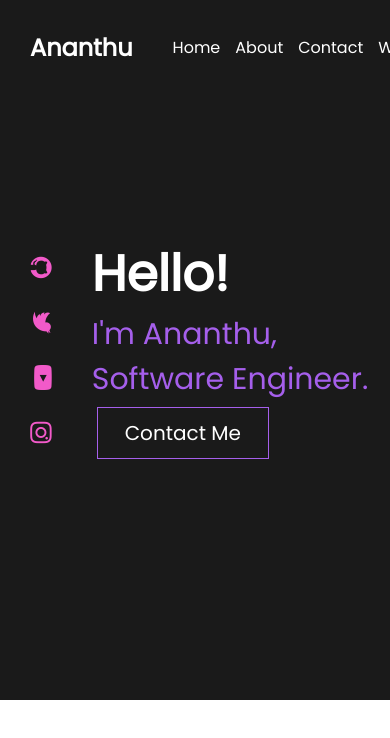
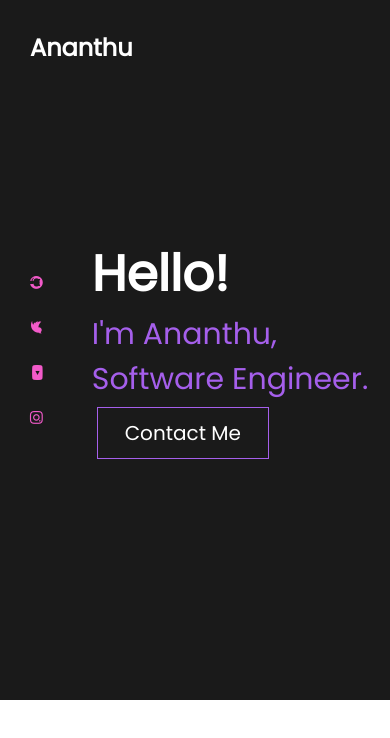
Before and after one commit to ananthun111/portfolio, a plain HTML site: page index.html in a window 390 px wide. Drawn offline with Linux system fonts and the light colour scheme.

Commit message:
v_0.0.0.4

```diff
--- a/css/style.scss
+++ b/css/style.scss
@@ -39,6 +39,11 @@ a{
            margin-right: 5px;
        }
     }
+    @media only screen and (max-width: 600px) {
+        .menu{
+            display: none;
+        }
+    }
 }
 .banner{
     width: 100wh;
@@ -63,6 +68,11 @@ a{
             i:hover{
                 transform: rotate(0deg);
                 transition: .5s;
+            }
+            @media only screen and (max-width: 600px) {
+                i{
+                    font-size: 15px;
+                }
             }
         }
     }
@@ -89,13 +99,3 @@ a{
         }
     }
 }
-
-//phone view
-@media only screen and (max-width: 600px) {
-    i{
-        font-size: 15px;
-    }
-    .menu{
-        display: none;
-    }
-}
```
Also changed, not shown: css/style.css, 1 other file.
